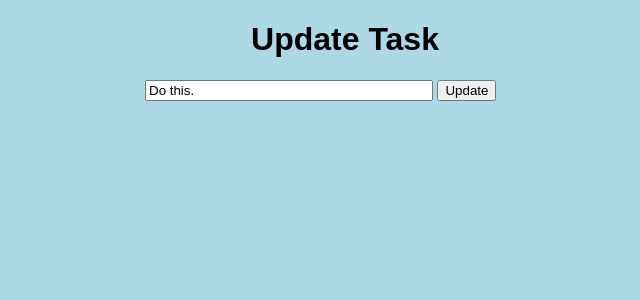
After one commit to bkzzshzz/learning_flask, a Flask app: page /update/1 in a window 1280 px wide. The commit adds this page. Shown: the top 300 px of the page, without its empty margins (295-935 px from the left). Run offline with Flask 2, Linux system fonts and the light colour scheme; data comes from the database, SQL or seed files in the repository; both versions use the stored data as it was after the commit.

Commit message:
One of the componensts of a simple Flask Application

```diff
--- a/flask/youtube_detour/app.py
+++ b/flask/youtube_detour/app.py
@@ -1,4 +1,4 @@
-from flask import Flask, render_template, url_for, request
+from flask import Flask, render_template, url_for, request, redirect
 from flask_sqlalchemy import SQLAlchemy
 from datetime import datetime
 
@@ -9,7 +9,6 @@ db = SQLAlchemy(app)
 class Todo(db.Model):
     id = db.Column(db.Integer, primary_key=True)
     content = db.Column(db.String(200), nullable=False)
-    completed = db.Column(db.Integer, default=0)
     date_created = db.Column(db.DateTime, default = datetime.utcnow)
 
     def __repr__(self):
@@ -30,8 +29,34 @@ def index():
             return 'There was an issue adding your task'
     else:
         tasks = Todo.query.order_by(Todo.date_created).all()
-        return render_template('index.html')
-    return render_template('index.html', tasks = tasks)
+        return render_template('index.html', tasks = tasks)
+
+
+@app.route('/delete/<int:id>')
+def delete(id):
+    task_to_delete = Todo.query.get_or_404(id)
+
+    try:
+        db.session.delete(task_to_delete)
+        db.session.commit()
+        return redirect('/')
+    except:
+        return 'There was a problem deleting that task'
+
+@app.route('/update/<int:id>', methods=['GET', 'POST'])
+def update(id):
+    task = Todo.query.get_or_404(id)
+    if request.method == 'POST':
+        task.content=request.form['content']
+
+        try:
+            db.session.commit()
+            return redirect('/')
+        except:
+            return 'There was an issue updating your task'
+    else:
+        return render_template('update.html', task=task)
+
 
 if __name__ == '__main__':
     app.run(debug = True)
--- a/flask/youtube_detour/static/css/main.css
+++ b/flask/youtube_detour/static/css/main.css
@@ -2,3 +2,40 @@ body {
     margin: 0;
     font-family: sans-serif;
 }
+
+body, html {
+    margin: 0;
+    font-family: sans-serif;
+    background-color: lightblue;
+}
+
+.content {
+    margin: 0 auto;
+    width: 400px;
+}
+
+table, td, th {
+    border: 1px solid #aaa;
+}
+
+table {
+    border-collapse: collapse;
+    width: 100%;
+}
+
+th {
+    height: 30px;
+}
+
+td {
+    text-align: center;
+    padding: 5px;
+}
+
+.form {
+    margin-top: 20px;
+}
+
+#content {
+    width: 70%;
+}
--- a/flask/youtube_detour/templates/base.html
+++ b/flask/youtube_detour/templates/base.html
@@ -8,6 +8,12 @@
         {% block head %}{% endblock %}
     </head>
     <body>
-        {% block body %}{% endblock %}
+        {% block body %}
+
+        {% for task in tasks %}
+
+        {% endfor %}
+
+        {% endblock %}
     </body>
 </html>
--- /dev/null
+++ b/flask/youtube_detour/templates/update.html
@@ -0,0 +1,17 @@
+{% extends 'base.html' %}
+
+{% block head %}
+<title>Task Master</title>
+{% endblock %}
+
+{% block body %}
+<div class="content">
+    <h1 style="text-align: center;">Update Task</h1>
+    <div class="form">
+    <form action="/update/{{task.id}}" method="POST">
+        <input type="text" name="content" id="content" value="{{task.content}}">
+        <input type="submit" value="Update">
+    </form>
+    </div>
+</div>
+{% endblock %}
```
Also changed, not shown: flask/youtube_detour/templates/index.html (+10 -4 lines), flask/youtube_detour/test.db.
